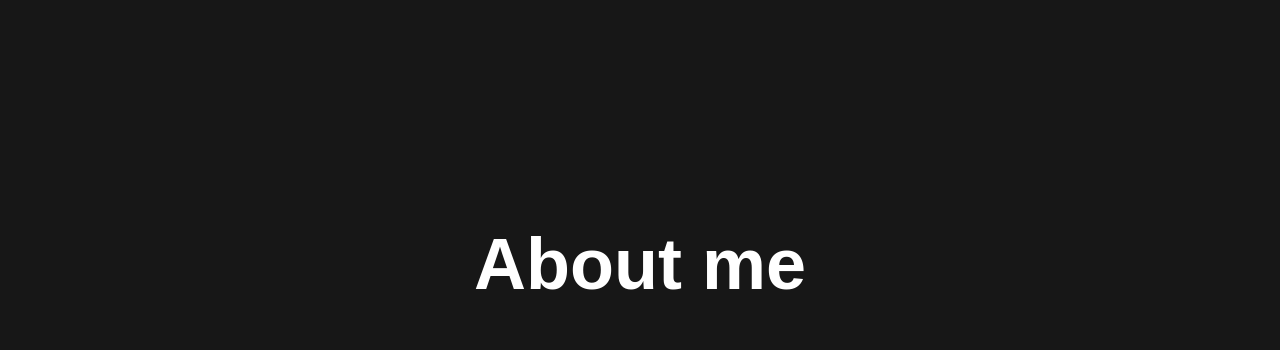
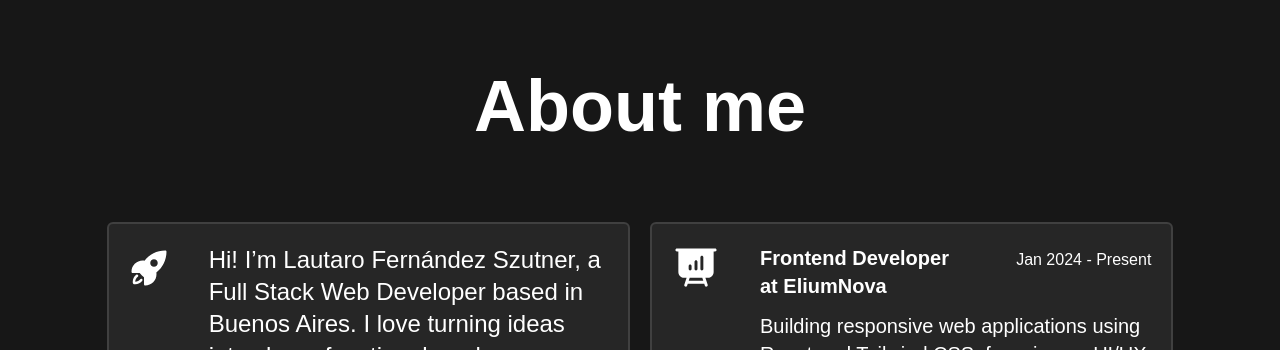
Before and after one commit to Lau-szutner/Lau-Szutner-Portfolio, a React (Vite) app: page / in a window 1280 px wide. Shown: the part 1538-1888 px from the top of the page. Built offline with nearby package versions, Linux system fonts and the light colour scheme; a web font is replaced by a local one.

Commit message:
cambios de estilos

```diff
--- a/src/components/Header.tsx
+++ b/src/components/Header.tsx
@@ -8,7 +8,7 @@ function Header() {
   useEffect(() => {
     const handleResize = () => {
       if (window.innerWidth > 1500) {
-        setScale(1.7);
+        setScale(1.5);
       } else {
         setScale(1.2);
       }
@@ -20,7 +20,7 @@ function Header() {
   }, []);
 
   return (
-    <header className="h-screen overflow-hidden background" id="Home">
+    <header className="h-fit overflow-hidden background py-30" id="Home ">
       <div className="grid grid-cols-2 md:grid-cols-2 place-items-center h-full">
         <div className="text-start flex flex-col gap-5">
           <div className="text-5xl sm:text-6xl md:text-7xl mb-6">
@@ -57,7 +57,7 @@ function Header() {
               <img
                 src="/photo-perfil.png"
                 alt="Foto de perfil"
-                className="rounded-lg"
+                className="rounded-lg "
               />
             </div>
           </Tilt>
--- a/src/components/about/AboutMe.tsx
+++ b/src/components/about/AboutMe.tsx
@@ -31,10 +31,10 @@ const AboutMe: React.FC = () => {
 
   return (
     <div
-      className="h-screen flex flex-col gap-5 grid place-items-center w-full"
+      className="flex flex-col gap-5 grid place-items-center w-full pt-30"
       id="About"
     >
-      <h2 className="text-4xl sm:text-6xl md:text-7xl font-bold text-center w-full">
+      <h2 className="text-4xl sm:text-6xl md:text-7xl font-bold text-center w-full mb-15">
         About me
       </h2>
       <div className="w-10/12 grid grid-cols-[1fr_1fr] gap-5">
--- a/src/components/projects/Projects.tsx
+++ b/src/components/projects/Projects.tsx
@@ -4,7 +4,7 @@ import ProjectCard from './ProjectsCard';
 const Projects = () => {
   return (
     <section
-      className="h-screen flex flex-col place-items-center gap-5 py-10"
+      className="h-min-screen flex flex-col place-items-center gap-5 pt-30 "
       id="Projects"
     >
       <h2 className="text-4xl sm:text-6xl md:text-7xl font-bold text-center w-full mb-15">
--- a/src/components/projects/ProjectsCard.tsx
+++ b/src/components/projects/ProjectsCard.tsx
@@ -13,7 +13,7 @@ interface ProjectProps {
 
 const ProjectCard: React.FC<ProjectProps> = ({ skills, title }) => {
   return (
-    <div className=" w-11/12 !box-border relative group">
+    <div className=" w-10/12 !box-border relative group">
       {/* Glow de fondo que aparece al hacer hover, con blur solo en el fondo */}
       <div className="absolute inset-0 rounded-md bg-[#00ffea] opacity-0 group-hover:opacity-50 blur-lg transition-opacity duration-300 z-0"></div>
 
```
